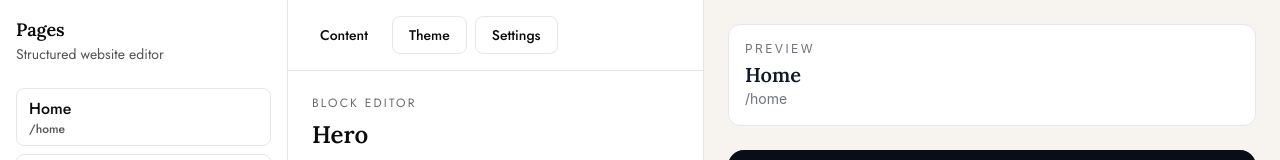
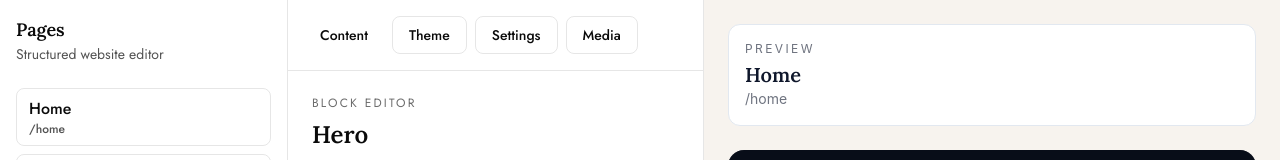
Before and after one commit to Ammad89/EHRAYPhotography, a React (Vite) app: page /dashboard-v2 in a window 1280 px wide. Shown: the top 160 px of the page. Built offline with nearby package versions, Linux system fonts and the light colour scheme; no server answers.

Commit message:
Add media tab to dashboard v2

```diff
--- a/src/app/pages/DashboardV2.tsx
+++ b/src/app/pages/DashboardV2.tsx
@@ -4,11 +4,12 @@ import PagesPanel from "../../cms-core/dashboard/PagesPanel";
 import BlocksPanel from "../../cms-core/dashboard/BlocksPanel";
 import FieldsPanel from "../../cms-core/dashboard/FieldsPanel";
 import PreviewRenderer from "../../cms-core/dashboard/PreviewRenderer";
+import MediaLibrary from "../../cms-core/dashboard/MediaLibrary";
 import ThemePanel from "../../cms-core/dashboard/ThemePanel";
 import SiteSettingsPanel from "../../cms-core/dashboard/SiteSettingsPanel";
 import { useCmsEditor } from "../../cms-core/dashboard/useCmsEditor";
 
-type EditorTab = "content" | "theme" | "settings";
+type EditorTab = "content" | "theme" | "settings" | "media";
 
 export default function DashboardV2() {
   const editor = useCmsEditor();
@@ -36,7 +37,7 @@ export default function DashboardV2() {
       editor={
         <div>
           <div className="sticky top-0 z-10 flex gap-2 border-b border-border bg-background p-4">
-            {(["content", "theme", "settings"] as EditorTab[]).map((tab) => (
+            {(["content", "theme", "settings", "media"] as EditorTab[]).map((tab) => (
               <button
                 key={tab}
                 type="button"
@@ -72,6 +73,10 @@ export default function DashboardV2() {
               onChange={editor.setSiteSettings}
             />
           )}
+
+          {activeTab === "media" && (
+             <MediaLibrary />
+          )}
         </div>
       }
       preview={
```
